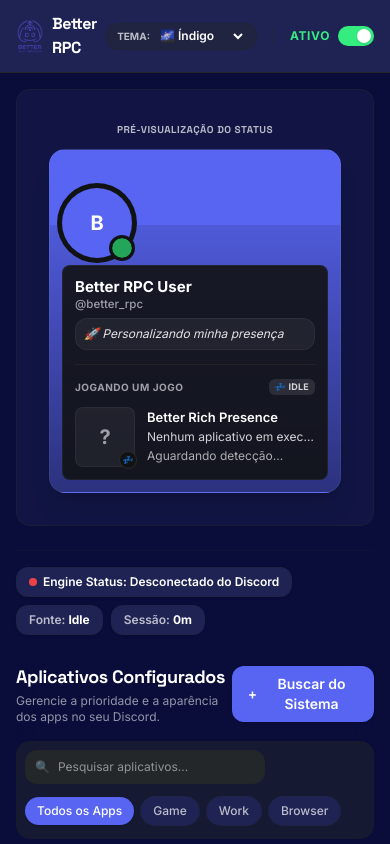
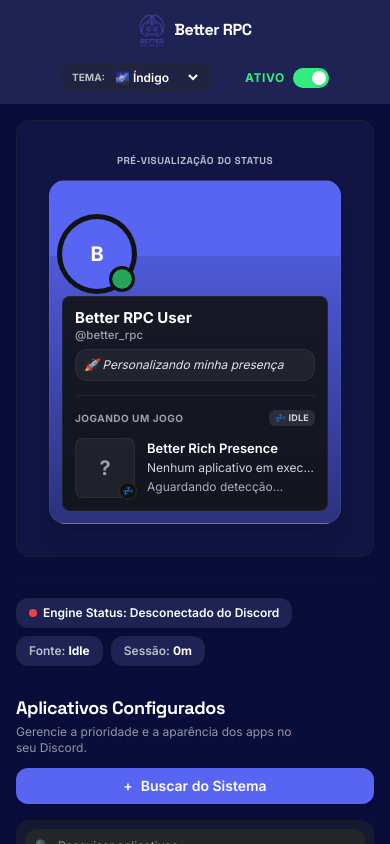
Before and after one commit to Joao-Camilo-Mallmann/Better-Rich-Presence-For-Discord, a React (Vite) app: page / in a window 390 px wide. Built offline with nearby package versions, Linux system fonts and the light colour scheme.

Commit message:
style: make layout responsive for mobile and desktop screens

```diff
--- a/src/App.tsx
+++ b/src/App.tsx
@@ -32,8 +32,8 @@
   return (
     <div className="w-full h-screen flex flex-col bg-canvas text-ink overflow-hidden">
       {/* Header */}
-      <header className="flex justify-between items-center px-4 py-3 border-b border-hairline bg-surface-indigo shrink-0">
-        <div className="flex items-center gap-3">
+      <header className="flex flex-col sm:flex-row justify-between items-center gap-4 px-4 py-3 border-b border-hairline bg-surface-indigo shrink-0">
+        <div className="flex items-center gap-3 w-full sm:w-auto justify-center sm:justify-start">
           <div className="flex items-center gap-2">
             <img
               src="/logo.png"
@@ -49,7 +49,7 @@
         </div>
 
         {/* Header Controls */}
-        <div className="flex items-center gap-4">
+        <div className="flex flex-wrap items-center justify-center sm:justify-end gap-4 w-full sm:w-auto">
           {/* Theme Selector */}
           <div className="flex items-center gap-1.5 bg-surface-onyx/40 px-2.5 py-1 rounded-sm border border-hairline/45">
             <span className="text-[10px] text-muted-ink font-bold uppercase select-none">
--- a/src/components/AppRuleCard/AppRuleCard.tsx
+++ b/src/components/AppRuleCard/AppRuleCard.tsx
@@ -91,7 +91,7 @@
             />
           </div>
 
-          <div className="flex gap-4">
+          <div className="flex flex-col sm:flex-row gap-4">
             <div className="flex flex-col gap-1 flex-1">
               <label className="text-[10px] text-muted-ink font-bold uppercase tracking-wider">Detalhes (Linha 1)</label>
               <input
@@ -113,7 +113,7 @@
             </div>
           </div>
 
-          <div className="flex gap-4">
+          <div className="flex flex-col sm:flex-row gap-4">
             <div className="flex flex-col gap-1 flex-1">
               <label className="text-[10px] text-muted-ink font-bold uppercase tracking-wider">Tipo (Fonte)</label>
               <select
@@ -138,15 +138,15 @@
             </div>
           </div>
 
-          <div className="flex justify-between mt-2">
-            <button className="bg-transparent text-danger px-4 py-2 rounded-sm text-sm font-medium hover:underline transition duration-100" onClick={() => onDelete(rule.process_name)}>
+          <div className="flex flex-col-reverse sm:flex-row justify-between mt-4 gap-3">
+            <button className="bg-transparent text-danger px-4 py-2 rounded-sm text-sm font-medium hover:underline transition duration-100 w-full sm:w-auto" onClick={() => onDelete(rule.process_name)}>
               Excluir
             </button>
-            <div className="flex gap-2">
-              <button className="bg-transparent text-ink px-4 py-2 rounded-sm text-sm font-medium hover:underline transition duration-100" onClick={handleCancel}>
+            <div className="flex gap-2 w-full sm:w-auto">
+              <button className="bg-transparent text-ink px-4 py-2 rounded-sm text-sm font-medium hover:underline transition duration-100 flex-1 sm:flex-none" onClick={handleCancel}>
                 Cancelar
               </button>
-              <button className="bg-primary text-white px-4 py-2 rounded-sm text-sm font-semibold hover:opacity-90 transition duration-100" onClick={handleSave}>
+              <button className="bg-primary text-white px-4 py-2 rounded-sm text-sm font-semibold hover:opacity-90 transition duration-100 flex-1 sm:flex-none" onClick={handleSave}>
                 Salvar
               </button>
             </div>
--- a/src/pages/Apps/Apps.tsx
+++ b/src/pages/Apps/Apps.tsx
@@ -171,7 +171,7 @@
     <div className="flex flex-col h-full relative">
       {/* ── Sticky Header Section ── */}
       <div className="sticky top-0 z-20 bg-surface-base/95 backdrop-blur-md pb-4 pt-1 flex flex-col gap-4 border-b border-hairline/30 mb-4">
-        <div className="flex justify-between items-center">
+        <div className="flex flex-col sm:flex-row justify-between items-start sm:items-center gap-3">
           <div className="flex flex-col">
             <h3 className="text-lg text-ink font-bold font-display">Aplicativos Configurados</h3>
             <span className="text-xs text-muted-ink/80 mt-0.5 max-w-[280px]">
@@ -180,7 +180,7 @@
           </div>
           <button
             onClick={handleOpenPicker}
-            className="bg-primary hover:bg-primary-hover text-white text-sm px-4 py-2 rounded-sm font-semibold transition-all shadow-sm flex items-center gap-2 active:scale-95"
+            className="w-full sm:w-auto justify-center bg-primary hover:bg-primary-hover text-white text-sm px-4 py-2 rounded-sm font-semibold transition-all shadow-sm flex items-center gap-2 active:scale-95"
           >
             <span>+</span> Buscar do Sistema
           </button>
@@ -188,7 +188,7 @@
 
         {/* Toolbar: Search and Filters */}
         <div className="flex flex-col sm:flex-row gap-3 sm:items-center justify-between bg-surface-onyx/50 p-2 rounded-md border border-hairline/20">
-          <div className="relative flex-1 max-w-[240px]">
+          <div className="relative flex-1 w-full sm:max-w-[240px]">
             <span className="absolute left-2.5 top-1/2 -translate-y-1/2 text-muted-ink text-xs opacity-70">
               🔍
             </span>
```
